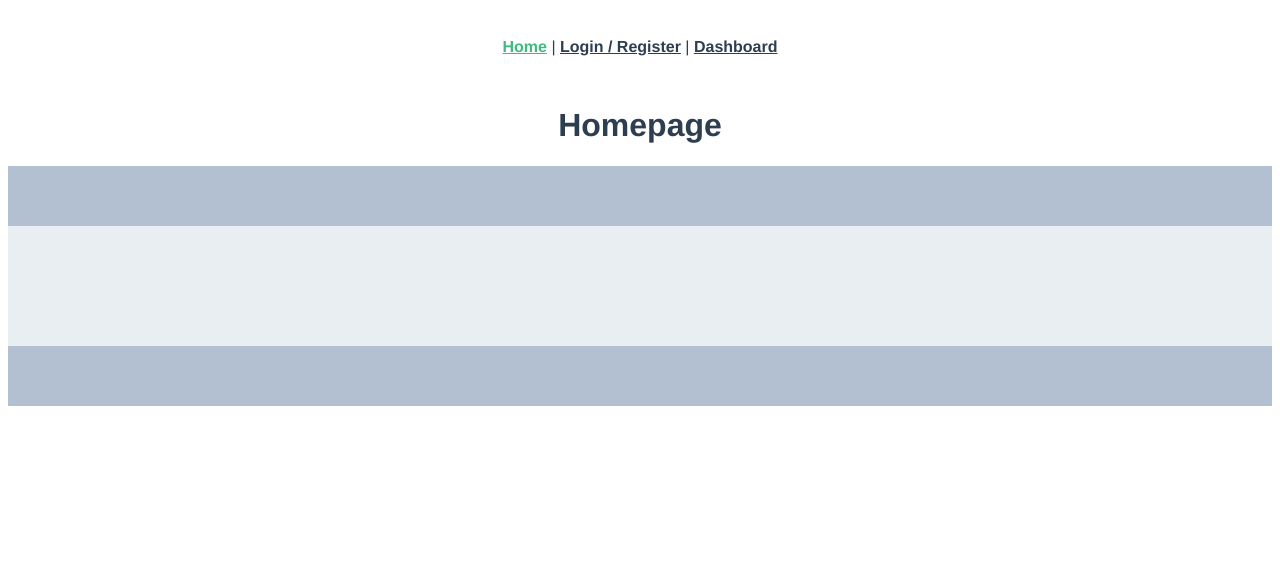
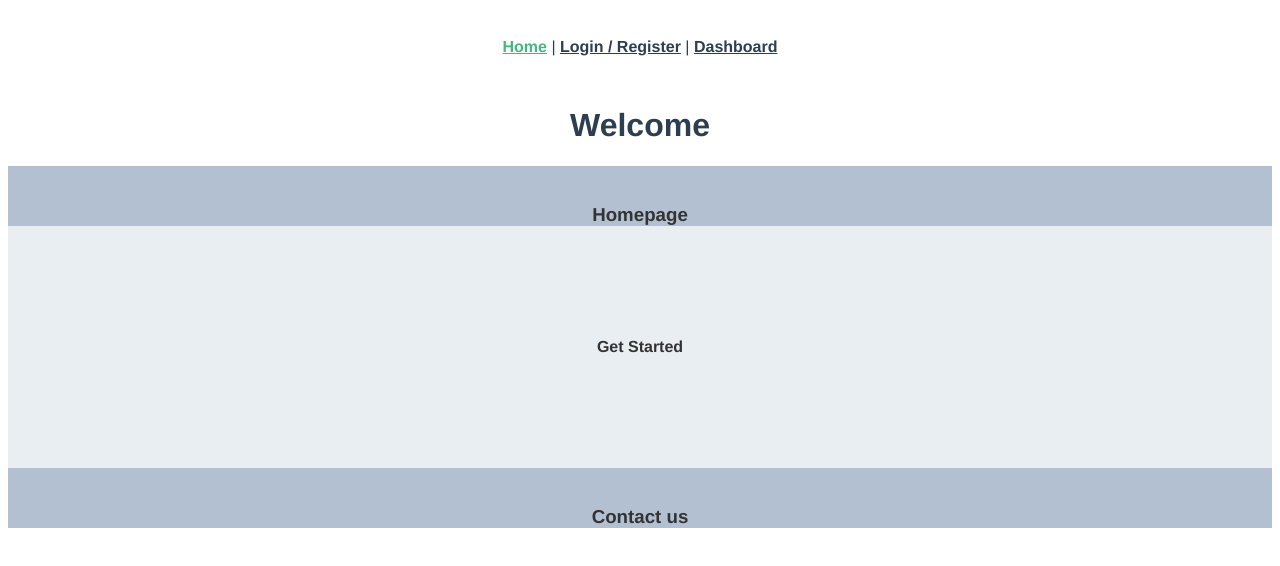
Before and after one commit to Tracht/GoClimb, a Vue app: page / in a window 1280 px wide. Shown: the top 566 px of the page. Built offline with nearby package versions, Linux system fonts and the light colour scheme.

Commit message:
Adds Title component, inserts into Containers

```diff
--- a/src/components/ContainerFooter.vue
+++ b/src/components/ContainerFooter.vue
@@ -1,10 +1,27 @@
 <template>
     <el-container>
         <el-container>
-            <el-footer></el-footer>
+            <el-footer>
+              <Title :title="title"></Title>
+            </el-footer>
         </el-container>
     </el-container>
 </template>
+
+<script>
+// @ is an alias to /src
+import Title from '@/components/Title.vue';
+
+export default {
+  name: 'Footer',
+  components: {
+    Title,
+  },
+  props: {
+    title: String,
+  },
+};
+</script>
 
 <style>
   .el-footer {
--- a/src/components/ContainerHeader.vue
+++ b/src/components/ContainerHeader.vue
@@ -1,10 +1,27 @@
 <template>
     <el-container>
         <el-container>
-            <el-header></el-header>
+            <el-header>
+              <Title :title="title"></Title>
+            </el-header>
         </el-container>
     </el-container>
 </template>
+
+<script>
+// @ is an alias to /src
+import Title from '@/components/Title.vue';
+
+export default {
+  name: 'Header',
+  components: {
+    Title,
+  },
+  props: {
+    title: String,
+  },
+};
+</script>
 
 <style>
   .el-header {
--- a/src/components/ContainerMain.vue
+++ b/src/components/ContainerMain.vue
@@ -3,11 +3,28 @@
       <!-- <el-aside width="200px"></el-aside> -->
       <el-container>
           <el-container>
-              <el-main></el-main>
+              <el-main>
+                <Title :title="title"></Title>
+              </el-main>
           </el-container>
       </el-container>
     </el-container>
 </template>
+
+<script>
+// @ is an alias to /src
+import Title from '@/components/Title.vue';
+
+export default {
+  name: 'Main',
+  components: {
+    Title,
+  },
+  props: {
+    title: String,
+  },
+};
+</script>
 
 <style>
   /* .el-aside {
--- a/src/components/LoginForm.vue
+++ b/src/components/LoginForm.vue
@@ -1,6 +1,5 @@
 <template>
   <div>
-    <!-- <div><h2>Login</h2></div> -->
     <el-form :model="ruleForm" status-icon :rules="rules" label-width="120px" ref="loginForm">
       <el-form-item label="Email" prop="email">
         <el-input type="Email" v-model="loginForm.email" autocomplete="off" autofocus>
--- a/src/components/RegisterForm.vue
+++ b/src/components/RegisterForm.vue
@@ -1,6 +1,5 @@
 <template>
   <div>
-    <!-- <div><h2>Register</h2></div> -->
     <el-form :model="ruleForm" status-icon :rules="rules" label-width="120px" ref="ruleForm">
       <el-form-item label="Email" prop="email">
         <el-input type="Email" v-model="ruleForm.pass" autocomplete="off" autofocus>
--- /dev/null
+++ b/src/components/Title.vue
@@ -0,0 +1,18 @@
+<template>
+  <div class="Title">
+    <h1>{{title}}</h1>
+  </div>
+</template>
+
+<script>
+export default {
+  name: 'Title',
+  props: {
+    title: String,
+  },
+};
+</script>
+
+<!-- Add "scoped" attribute to limit CSS to this component only -->
+<style scoped>
+</style>
--- a/src/views/Dashboard.vue
+++ b/src/views/Dashboard.vue
@@ -1,9 +1,7 @@
 <template>
   <div class="home">
 
-  <h1>Dashboard</h1>
-  <ContainerHeader></ContainerHeader>
-
+ <ContainerHeader> </ContainerHeader>
   <ContainerMain>
     <Card :datapoints="datapoints"></Card>
   </ContainerMain>
@@ -24,6 +22,7 @@ export default {
   },
   data() {
     return {
+      title: 'Dashboard',
       datapoints: [
         { percentage: '10%' },
         { cost: '£2,000' },
--- a/src/views/Home.vue
+++ b/src/views/Home.vue
@@ -1,22 +1,20 @@
 <template>
   <div class="home">
 
-  <h1>Homepage</h1>
-  <ContainerHeader></ContainerHeader>
+  <!-- <Title :title="title"/> -->
+  <Title :title="bannerText"></Title>
+  <ContainerHeader :title="headerText"></ContainerHeader>
 
-  <ContainerMain></ContainerMain>
+  <ContainerMain :title="mainText"></ContainerMain>
 
-  <ContainerMain></ContainerMain>
-
-  <ContainerMain></ContainerMain>
-
-  <ContainerFooter></ContainerFooter>
+  <ContainerFooter :title="footerText"></ContainerFooter>
 
   </div>
 </template>
 
 <script>
 // @ is an alias to /src
+import Title from '@/components/Title.vue';
 import ContainerHeader from '@/components/ContainerHeader.vue';
 import ContainerMain from '@/components/ContainerMain.vue';
 import ContainerFooter from '@/components/ContainerFooter.vue';
@@ -24,9 +22,18 @@ import ContainerFooter from '@/components/ContainerFooter.vue';
 export default {
   name: 'Home',
   components: {
+    Title,
     ContainerHeader,
     ContainerMain,
     ContainerFooter,
+  },
+  data() {
+    return {
+      bannerText: 'Welcome',
+      headerText: 'Homepage',
+      mainText: 'Get Started',
+      footerText: 'Contact us',
+    };
   },
 };
 </script>
```
Also changed, not shown: src/components/CardMap.vue (added, +62 -0 lines).
